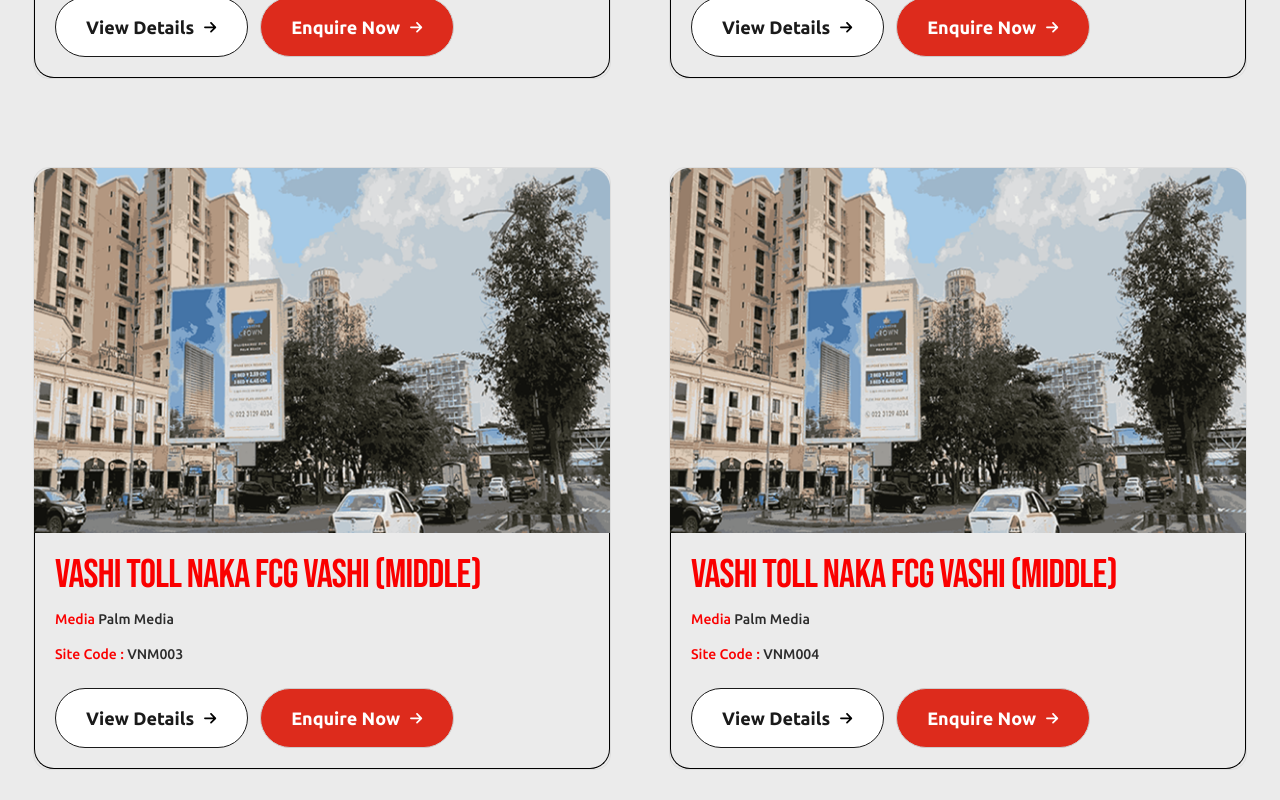
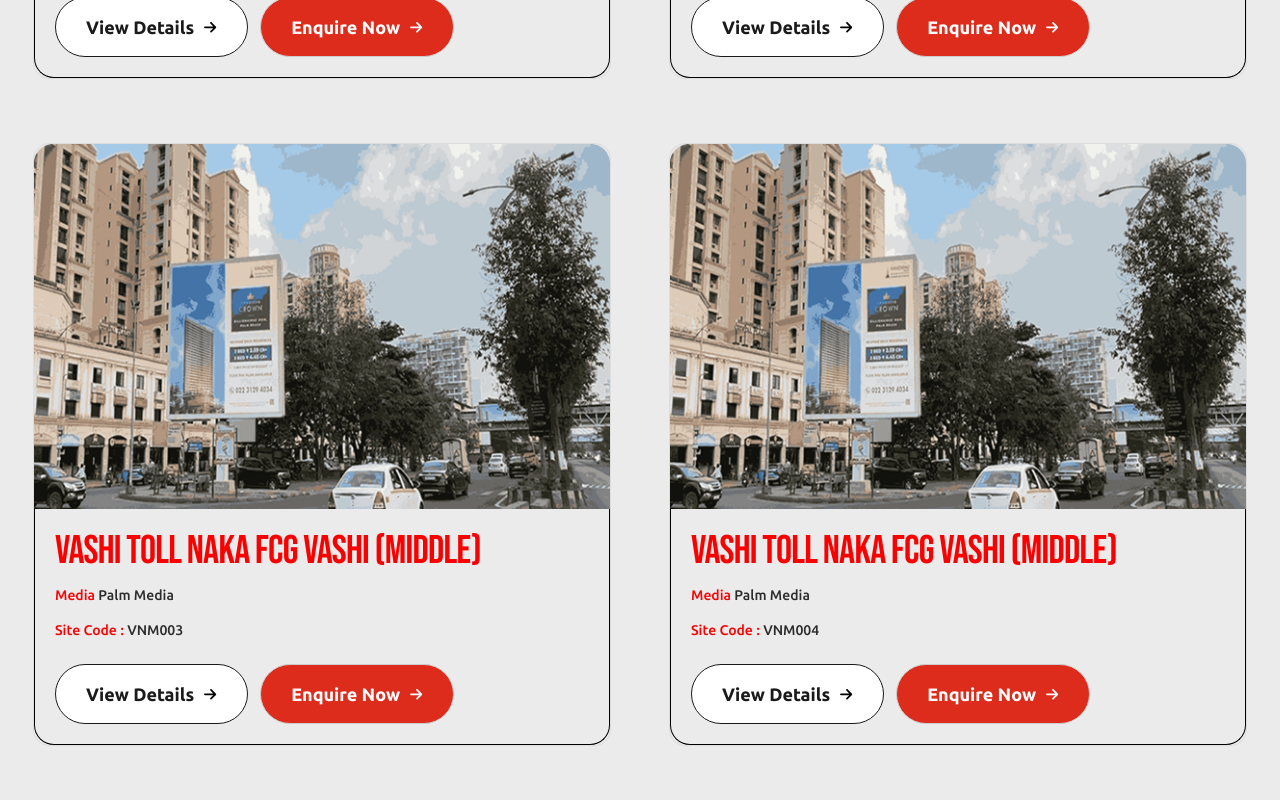
Before and after one commit to Devendramali/ronak-advertising, a React (Vite) app: page /location in a window 1280 px wide. Shown: the part 2220-3020 px from the top of the page. Built offline with nearby package versions, Linux system fonts and the light colour scheme.

Commit message:
new chnages

```diff
--- a/src/component/location/LocationListing.jsx
+++ b/src/component/location/LocationListing.jsx
@@ -81,7 +81,7 @@ const LocationListing = () => {
         {/* Cards */}
         <div className="row">
           {filteredLocations.map((item) => (
-            <div className="col-lg-6 mb-4" key={item.id}>
+            <div className="col-lg-6" key={item.id}>
               <div className="card2">
                 <div className="location-card1">
                   <div className="location-image">
```
